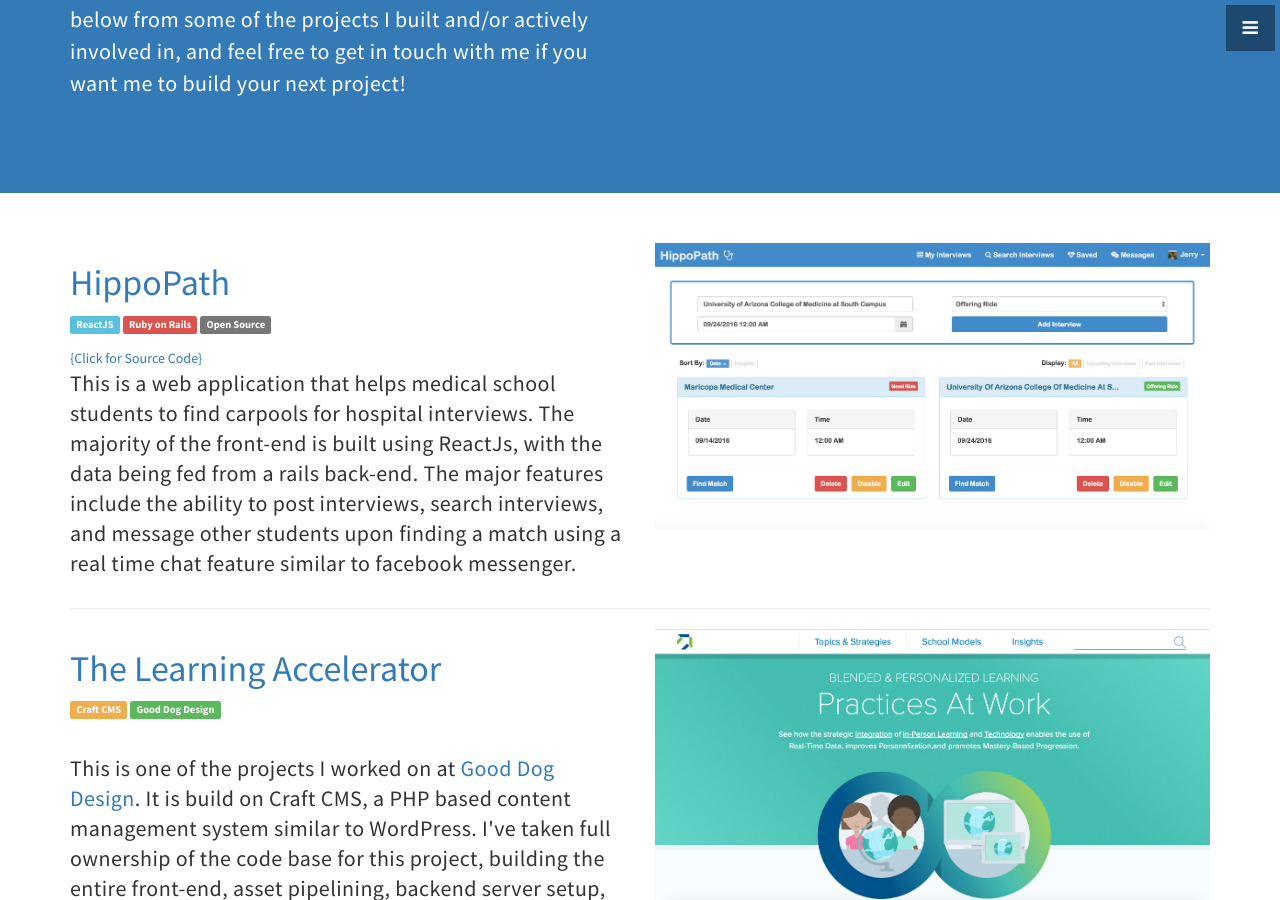
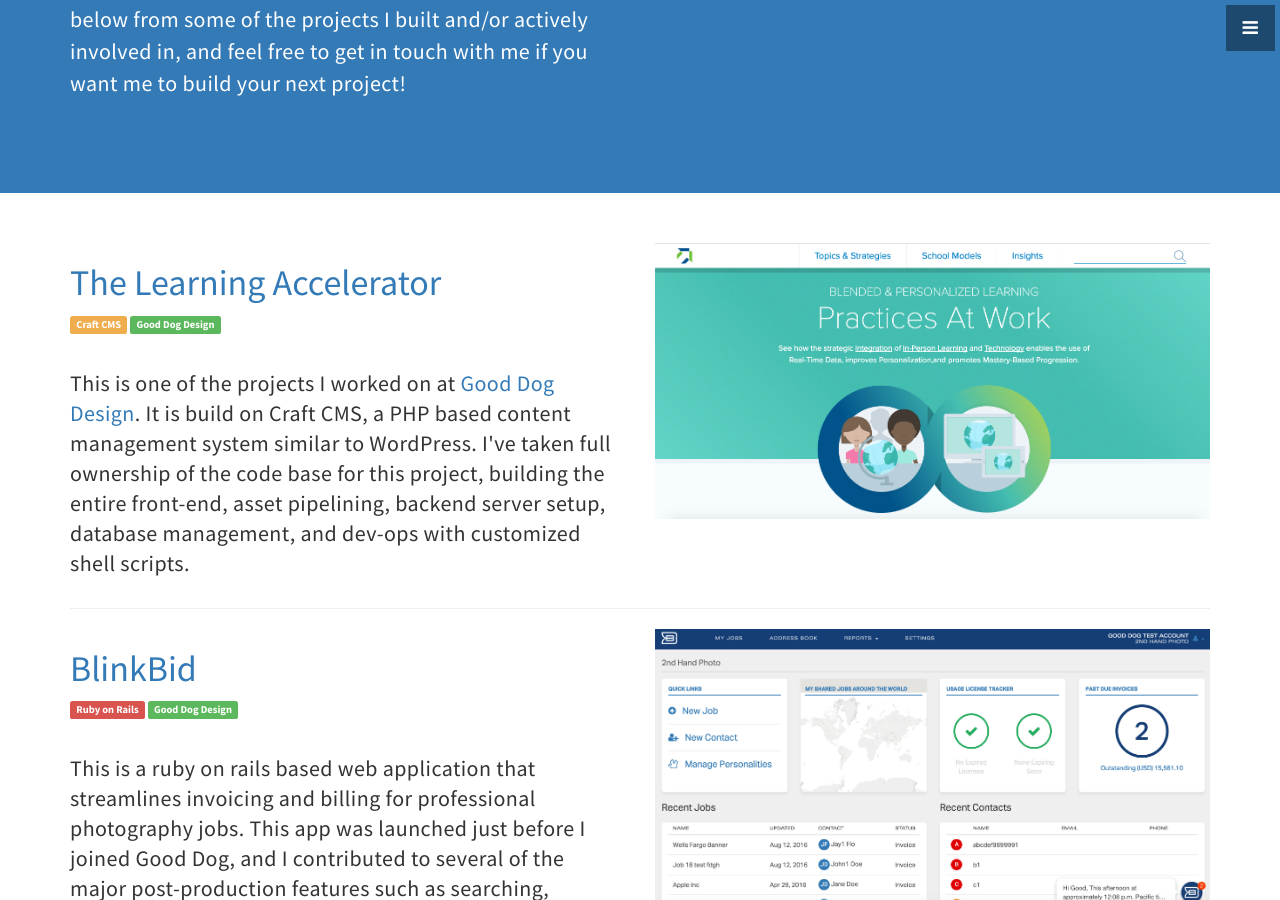
Before and after one commit to jchai002/JerryChai-Portfolio, a Jekyll site: the page built from index.html, in a window 1280 px wide and 900 px high, scrolled down 1107 px. Built offline with Jekyll 4.4.1, drawn with Linux system fonts in a browser that asks for light colours; comment, search, counter and statistics services are not loaded.

Commit message:
hide hippopath from portfolio

```diff
--- a/_includes/portfolio.html
+++ b/_includes/portfolio.html
@@ -1,6 +1,6 @@
 <section id="portfolio" class="portfolio">
   <div class="container">
-    <div class="row">
+    <!-- <div class="row">
       <div class="col-sm-12 col-lg-6">
         <a target="_blank" href="https://hippopath.jerrychai.us"><h1>HippoPath</h1></a>
         <div class="project-type">
@@ -18,7 +18,7 @@
         </a>
       </div>
     </div>
-    <hr>
+    <hr> -->
     <div class="row">
       <div class="col-sm-12 col-lg-6">
         <a target="_blank" href="http://practices.learningaccelerator.org/"><h1>The Learning Accelerator</h1></a>
```
